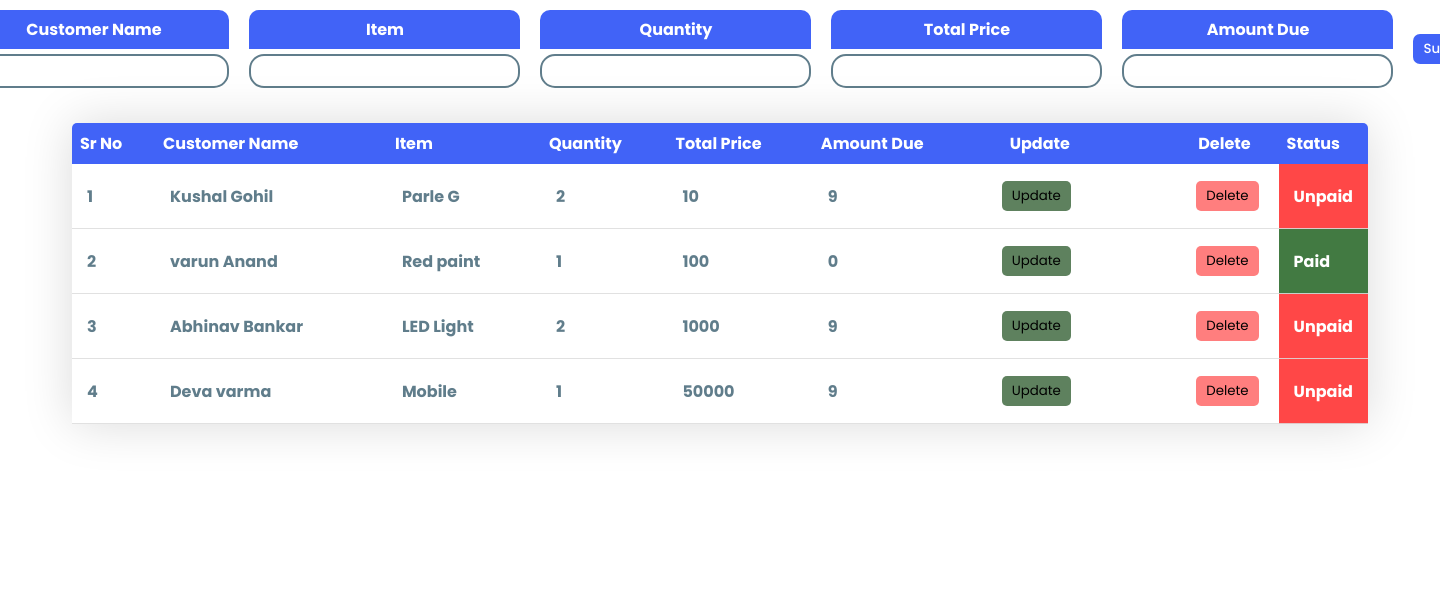
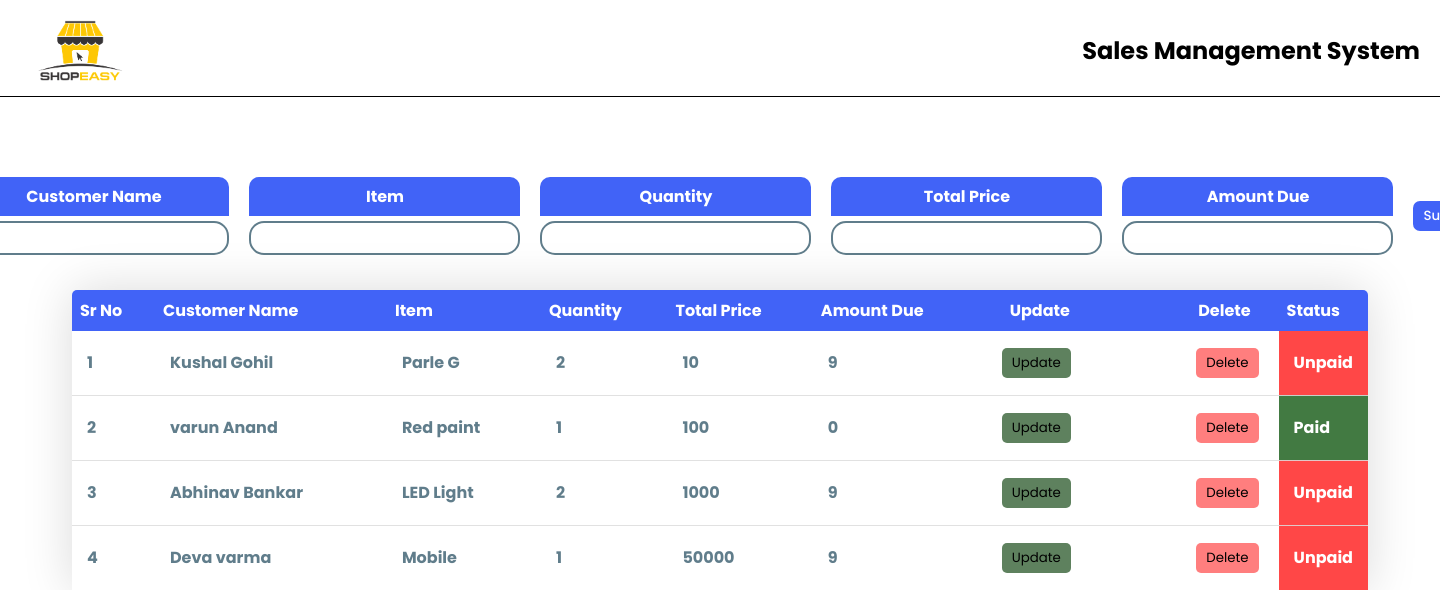
Before and after one commit to 2002kushalgohil/shop-sales-management, a PHP site: page /dashboard.php in a window 1440 px wide; the page is wider, and only the part inside the window is pictured. Shown: the top 590 px of that part. Before the commit the page ends 434 px from the top of that part, so only its background shows below. Run offline with PHP 8.4, Linux system fonts and the light colour scheme.

Commit message:
Added Navbar

```diff
--- a/Assets/Style/style.css
+++ b/Assets/Style/style.css
@@ -178,7 +178,21 @@
     width: 25vw;
   }
 }
+/* ---------------- Nav Bar ------------- */
 
+nav{
+  display: flex;
+  align-items: center;
+  justify-content:space-between;
+  padding: 10px 20px 5px 20px;
+  border-bottom: 1.5px solid #000;
+  margin-bottom: 70px;
+}
+
+
+nav img{
+  width: 120px;
+}
 /* ----------------Dashboard------------- */
 
 .dashboardSection {
--- a/dashboard.php
+++ b/dashboard.php
@@ -10,6 +10,10 @@
 </head>
 
 <body>
+    <nav>
+        <img src="./Assets/images/logo.png" alt="">
+        <h1>Sales Management System</h1>
+    </nav>
     <div class="dahsboardFormDiv">
         <form class="dahsboardForm">
             <div>
```
Also changed, not shown: Assets/images/logo.png (added).
